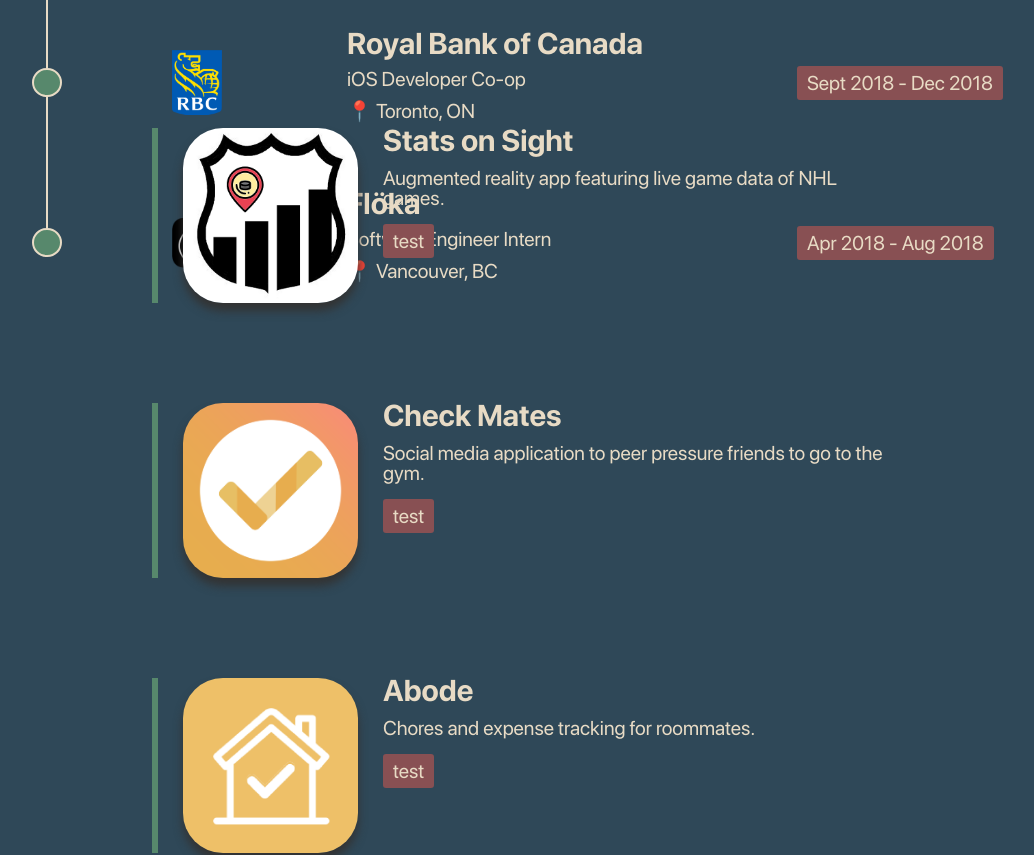
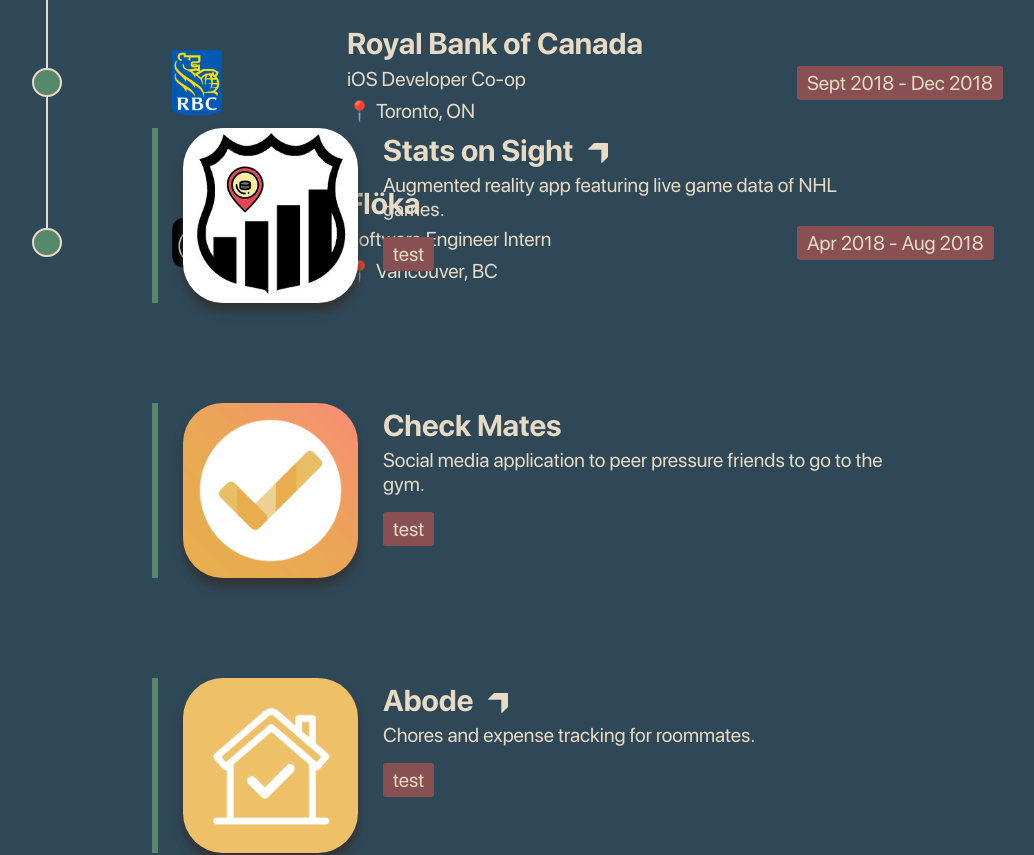
Before and after one commit to acwlaw/alexlaw.me, a React (Create React App) app: page / in a window 1280 px wide. Shown: the part 1240-2095 px from the top of the page, without its empty margins (210-1244 px from the left). Built offline with nearby package versions, Linux system fonts and the light colour scheme.

Commit message:
add links to respective sites for projects

```diff
--- a/src/components/projects/ProjectEntry.jsx
+++ b/src/components/projects/ProjectEntry.jsx
@@ -3,8 +3,9 @@
 import '../../pages/projects.css';
 import PropTypes from 'prop-types';
 import InfoPill from "../InfoPill";
+import arrow from '../../assets/diagonal-arrow.png';
 
-const ProjectEntry = ({ icon, title, description }) => (
+const ProjectEntry = ({ icon, title, description, link }) => (
   <div id="project-entry-wrapper">
     <div id="project-highlight-line" />
     <img
@@ -13,7 +14,10 @@
       alt={icon}
     />
     <div id="project-description-wrapper">
-      <p id="project-title">{title}</p>
+      <a id="project-title" href={link}>
+        {title}
+        {link !== null && <img src={arrow} alt="arrow" style={{ width: "20px", margin: "0px 15px" }} />}
+      </a>
       <p id="project-description">{description}</p>
       <InfoPill value="test" />
     </div>
--- a/src/pages/projects.css
+++ b/src/pages/projects.css
@@ -38,14 +38,14 @@
   font-family: SF Pro Display Bold, serif;
   font-size: 30px;
   color: #E8DBC5;
-  line-height: 0.8;
+  line-height: 1.5;
 }
 
 #project-description {
   font-family: SF Pro Display Regular, serif;
   font-size: 20px;
   color: #E8DBC5;
-  line-height: 1;
+  line-height: 1.2;
 }
 
 #project-description-wrapper {
--- a/src/pages/projects.jsx
+++ b/src/pages/projects.jsx
@@ -12,21 +12,25 @@
             icon="statsonsight"
             title="Stats on Sight"
             description="Augmented reality app featuring live game data of NHL games."
+            link="https://devpost.com/software/stats-on-sight"
           />
           <ProjectEntry
             icon="checkmates"
             title="Check Mates"
             description="Social media application to peer pressure friends to go to the gym."
+            link={null}
           />
           <ProjectEntry
             icon="abode"
             title="Abode"
             description="Chores and expense tracking for roommates."
+            link="https://devpost.com/software/abode-tn9hc8"
           />
           <ProjectEntry
             icon="personalsite"
             title="alexlaw.me"
             description="Personal portfolio website."
+            link="alexlaw.me"
           />
         </div>
         <Footer />
```
Also changed, not shown: src/assets/diagonal-arrow.png (added).
